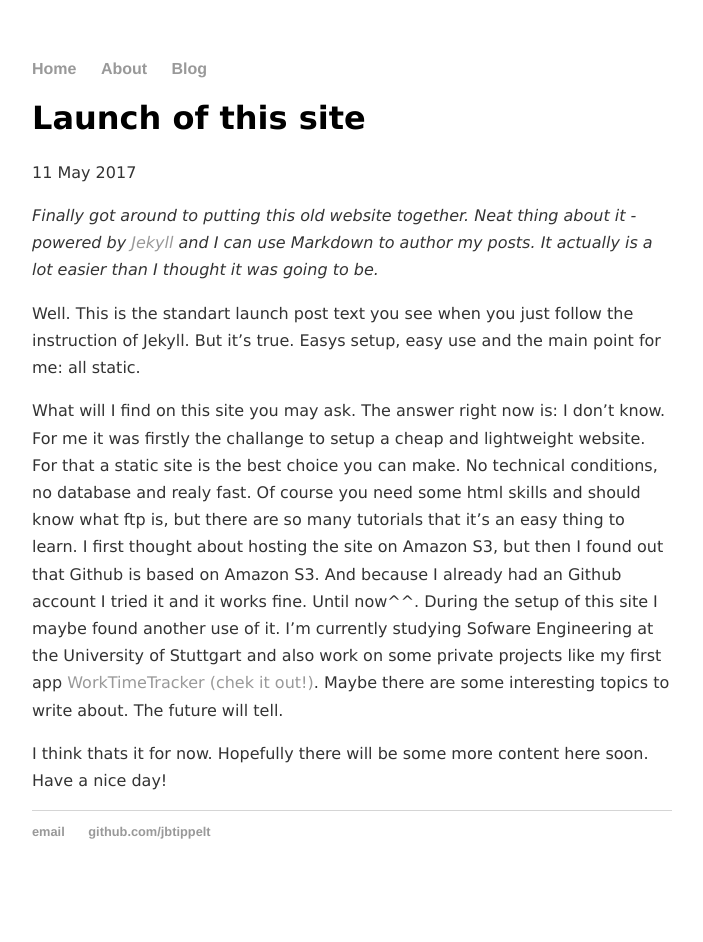
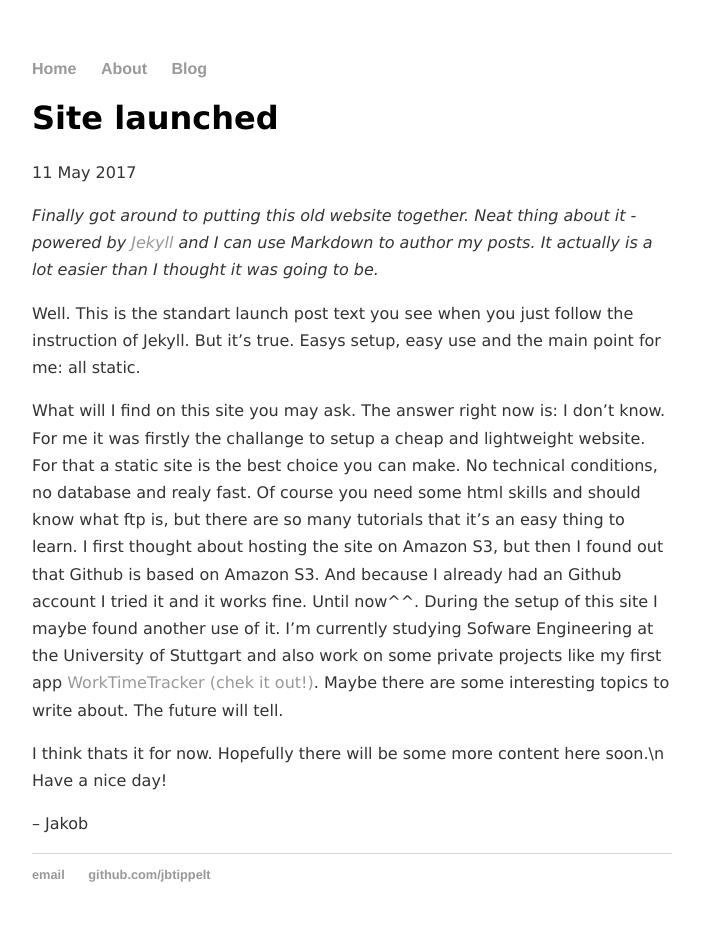
Before and after one commit to jbtippelt/jbtippelt.github.io, a Jekyll site: the page built from _posts/2017-05-11-Site-launched.md, in a window 1280 px wide. Shown: the whole page, without its empty margins (288-991 px from the left). Built offline with Jekyll 4.4.1, drawn with Linux system fonts in a browser that asks for light colours; before the commit the page ends 900 px from its top, so only the background shows below that.

Commit message:
Update post site launched

```diff
--- a/_posts/2017-05-11-Site-launched.md
+++ b/_posts/2017-05-11-Site-launched.md
@@ -1,6 +1,6 @@
 ---
 layout: post
-title: "Launch of this site"
+title: "Site launched"
 date: 2017-05-11
 ---
 
@@ -11,5 +11,7 @@ Well. This is the standart launch post text you see when you just follow the ins
 What will I find on this site you may ask. The answer right now is: I don't know. For me it was firstly the challange to setup a cheap and lightweight website. For that a static site is the best choice you can make. No technical conditions, no database and realy fast. Of course you need some html skills and should know what ftp is, but there are so many tutorials that it's an easy thing to learn. I first thought about hosting the site on Amazon S3, but then I found out that Github is based on Amazon S3. And because I already had an Github account I tried it and it works fine. Until now^^.
 During the setup of this site I maybe found another use of it. I'm currently studying Sofware Engineering at the University of Stuttgart and also work on some private projects like my first app [WorkTimeTracker (chek it out!)](https://play.google.com/store/apps/details?id=de.jak0bt.worktimetracker). Maybe there are some interesting topics to write about. The future will tell.
 
-I think thats it for now. Hopefully there will be some more content here soon.
+I think thats it for now. Hopefully there will be some more content here soon.\n
 Have a nice day!
+
+-- Jakob
```
